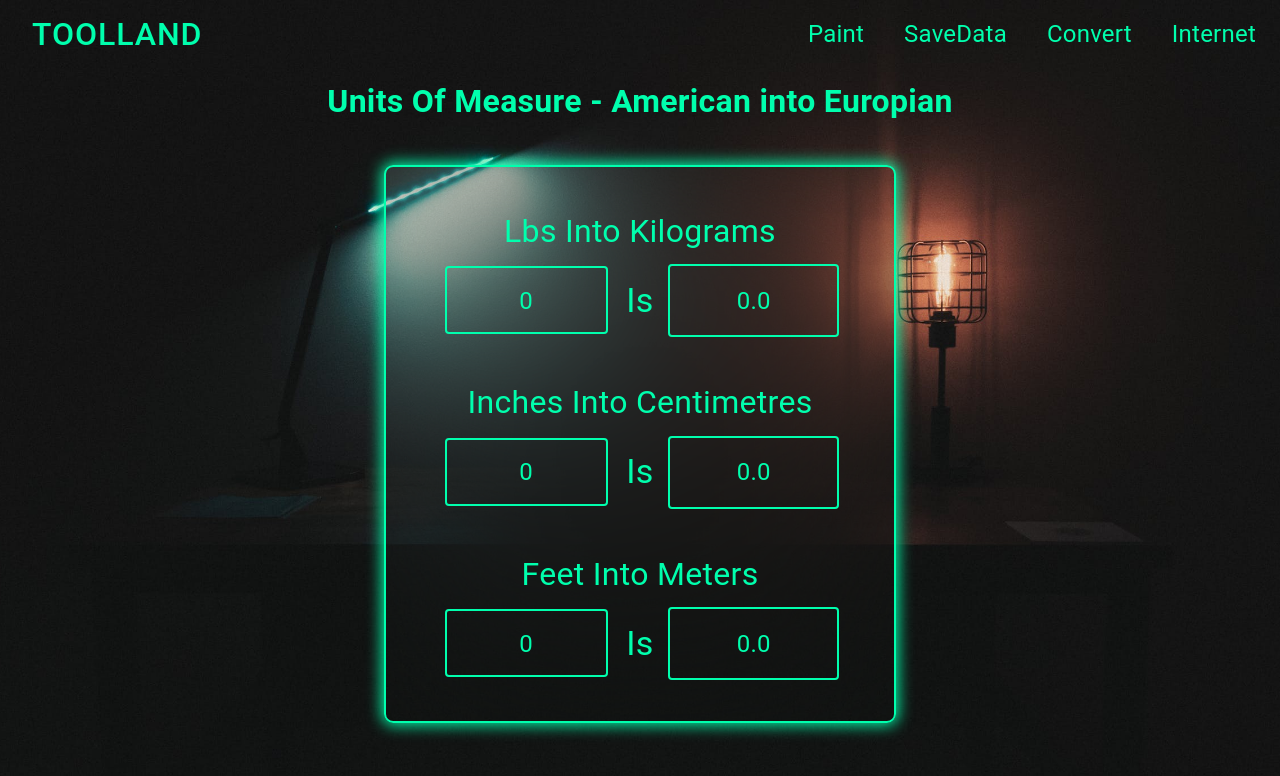
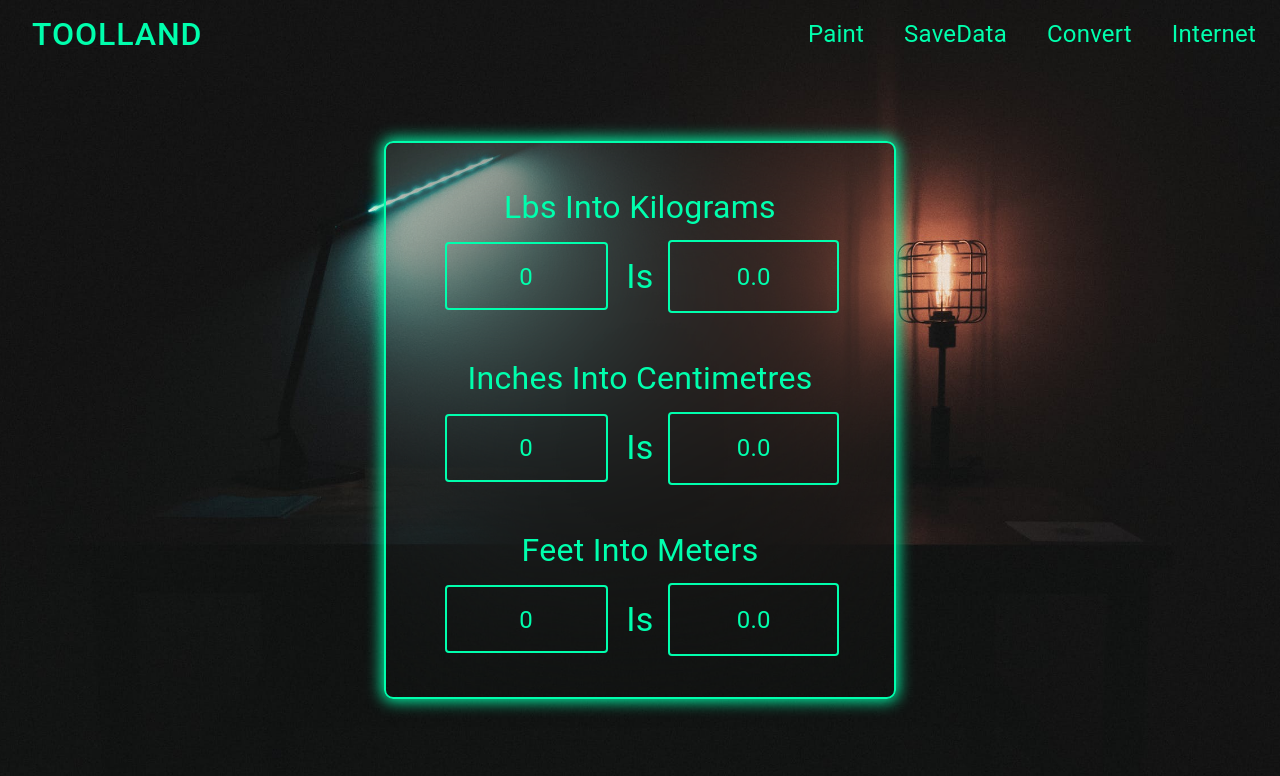
Before and after one commit to IremRyuk/Design, a React (Vite) app: page /convert in a window 1280 px wide. Shown: the top 776 px of the page. Built offline with nearby package versions, Linux system fonts and the light colour scheme.

Commit message:
remove title

```diff
--- a/src/Pages/Converting.tsx
+++ b/src/Pages/Converting.tsx
@@ -68,7 +68,6 @@ export default function Converting() {
     justifyContent='center'
     alignItems='center'
     >
-      <center><Typography sx={{fontSize:{xs:'x-large',md:'xx-large'},fontWeight:'bold'}}>Units Of Measure - American into Europian</Typography></center>
       <Stack
       direction='column'
       spacing={{xs:1,md:5}}
```
